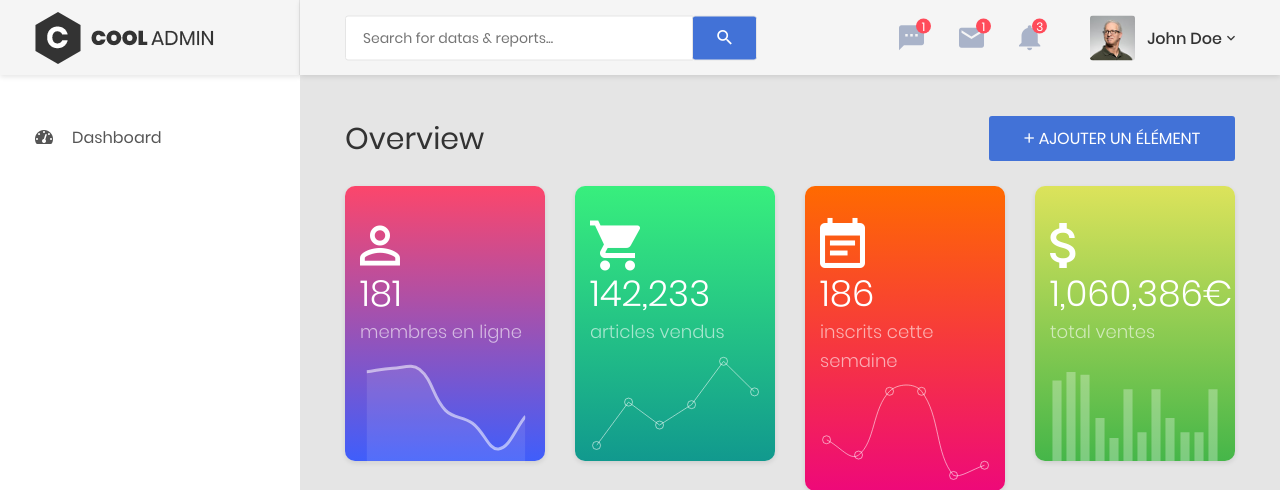
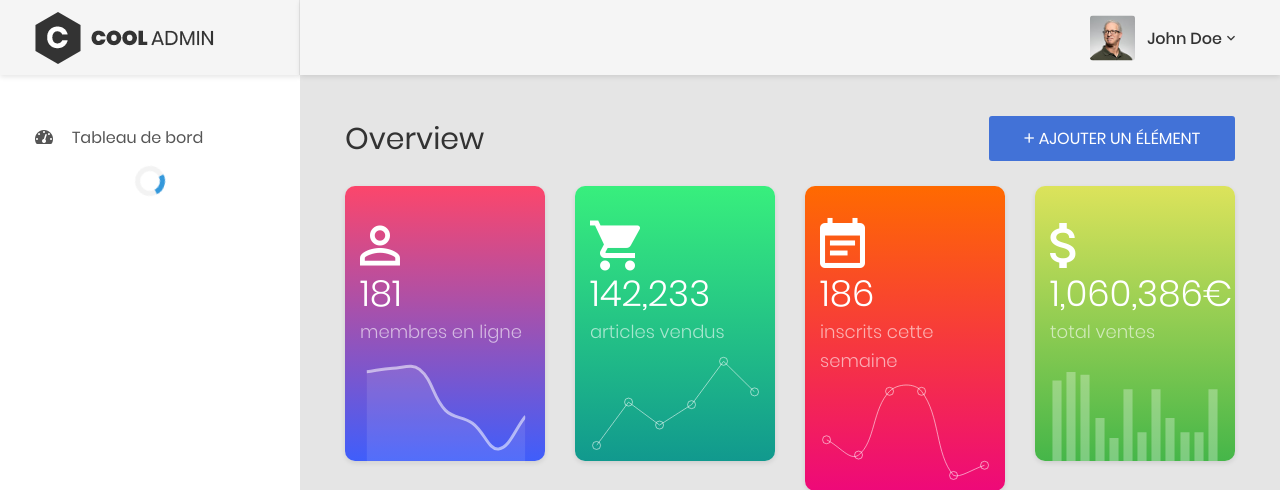
Before and after one commit to gregouz66/GCAdmin, a PHP site: template CoolAdmin/templates/admin/index.html.twig in a window 1280 px wide. Shown: the top 490 px of the page. Run offline with PHP 8.4, Linux system fonts and the light colour scheme; the template is opened without the code that fills it, so the values that code supplies are empty; some libraries are stand-ins or nearby versions.

Commit message:
Add Loader css / base

```diff
--- a/CoolAdmin/config/services.yaml
+++ b/CoolAdmin/config/services.yaml
@@ -8,7 +8,7 @@ parameters:
 
     GCAdmin:
         menu:
-            - { entity: 'Article', label: 'Articles', icon: 'fas fa-chart-bar' }
+            - { entity: 'Article', label: 'Articles', icon: 'fa fa-newspaper-o' }
             - { entity: 'User', label: 'Utilisateurs', icon: 'fas fa-chart-bar' }
 
 services:
--- a/CoolAdmin/public/css/main.css
+++ b/CoolAdmin/public/css/main.css
@@ -1,3 +1,30 @@
 .alert-margin {
   margin: 0 2% 0 2%;
 }
+
+/* LOADER */
+.container-loader {
+  width: 100%;
+}
+
+.loader {
+  margin: auto;
+  border: 5px solid #f3f3f3;
+  border-radius: 50%;
+  border-top: 5px solid #3498db;
+  width: 30px;
+  height: 30px;
+  -webkit-animation: spin 2s linear infinite; /* Safari */
+  animation: spin 2s linear infinite;
+}
+
+/* Safari */
+@-webkit-keyframes spin {
+  0% { -webkit-transform: rotate(0deg); }
+  100% { -webkit-transform: rotate(360deg); }
+}
+
+@keyframes spin {
+  0% { transform: rotate(0deg); }
+  100% { transform: rotate(360deg); }
+}
--- a/CoolAdmin/templates/admin/list.html.twig
+++ b/CoolAdmin/templates/admin/list.html.twig
@@ -85,10 +85,10 @@
         </p>
       </div>
       <div class="modal-footer">
-        <button type="button" class="btn btn-secondary" data-dismiss="modal">Cancel</button>
+        <button type="button" class="btn btn-secondary" data-dismiss="modal">Retour</button>
         <form class="formDelete" action="{{currentPath}}" method="post">
           <input type="hidden" class="regionId" name="id" value="">
-          <button type="submit" class="btn btn-danger">Confirm</button>
+          <button type="submit" class="btn btn-danger">Supprimer</button>
         </form>
       </div>
     </div>
--- a/CoolAdmin/templates/base.html.twig
+++ b/CoolAdmin/templates/base.html.twig
@@ -51,22 +51,9 @@
                 <div class="container-fluid">
                     <ul class="navbar-mobile__list list-unstyled menuNavClass">
                         <li class="has-sub">
-                            <a class="js-arrow" href="#">
-                                <i class="fas fa-tachometer-alt"></i>Dashboard</a>
-                            <ul class="navbar-mobile-sub__list list-unstyled js-sub-list">
-                                <li>
-                                    <a href="index.html">Dashboard 1</a>
-                                </li>
-                                <li>
-                                    <a href="index2.html">Dashboard 2</a>
-                                </li>
-                                <li>
-                                    <a href="index3.html">Dashboard 3</a>
-                                </li>
-                                <li>
-                                    <a href="index4.html">Dashboard 4</a>
-                                </li>
-                            </ul>
+                          <a href="{{path('admin')}}">
+                            <i class="fas fa-tachometer-alt"></i>Tableau de bord
+                          </a>
                         </li>
                     </ul>
                 </div>
@@ -85,24 +72,14 @@
                 <nav class="navbar-sidebar">
                     <ul class="list-unstyled navbar__list menuNavClass">
                         <li class="{% if activePage is defined %} {{activePage}} {% endif %} has-sub">
-                            <a class="js-arrow" href="#">
-                                <i class="fas fa-tachometer-alt"></i>Dashboard</a>
-                            <ul class="list-unstyled navbar__sub-list js-sub-list">
-                                <li>
-                                    <a href="index.html">Dashboard 1</a>
-                                </li>
-                                <li>
-                                    <a href="index2.html">Dashboard 2</a>
-                                </li>
-                                <li>
-                                    <a href="index3.html">Dashboard 3</a>
-                                </li>
-                                <li>
-                                    <a href="index4.html">Dashboard 4</a>
+                            <a href="{{path('admin')}}">
+                              <i class="fas fa-tachometer-alt"></i>Tableau de bord
+                            </a>
                         </li>
                     </ul>
-                        </li>
-                    </ul>
+                    <div class="container-loader">
+                        <div class="loader"></div>
+                    </div>
                 </nav>
             </div>
         </aside>
@@ -115,14 +92,16 @@
                 <div class="section__content section__content--p30">
                     <div class="container-fluid">
                         <div class="header-wrap">
-                            <form class="form-header" action="" method="POST">
+                            <!-- RECHERCHER -->
+                            <!-- <form class="form-header" action="" method="POST">
                                 <input class="au-input au-input--xl" type="text" name="search" placeholder="Search for datas &amp; reports..." />
                                 <button class="au-btn--submit" type="submit">
                                     <i class="zmdi zmdi-search"></i>
                                 </button>
-                            </form>
-                            <div class="header-button">
-                                <div class="noti-wrap">
+                            </form> -->
+                            <div class="header-button ml-auto">
+                                <!-- NOTIFS -->
+                                <!-- <div class="noti-wrap">
                                     <div class="noti__item js-item-menu">
                                         <i class="zmdi zmdi-comment-more"></i>
                                         <span class="quantity">1</span>
@@ -233,7 +212,7 @@
                                             </div>
                                         </div>
                                     </div>
-                                </div>
+                                </div> -->
                                 <div class="account-wrap">
                                     <div class="account-item clearfix js-item-menu">
                                         <div class="image">
@@ -381,6 +360,9 @@
                         resultHTML = '<li class="'+v.active+' has-sub"> <a href="'+url+'?class='+v.entity+'"> <i class="'+v.icon+'"></i>'+v.label+'</a> </li>';
                         $('.menuNavClass').append(resultHTML);
                     })
+
+                    // End Loader
+                    $('.container-loader').addClass('d-none');
                 },
             });
         });
```
Lines whose indentation alone changed are shown as unchanged.
